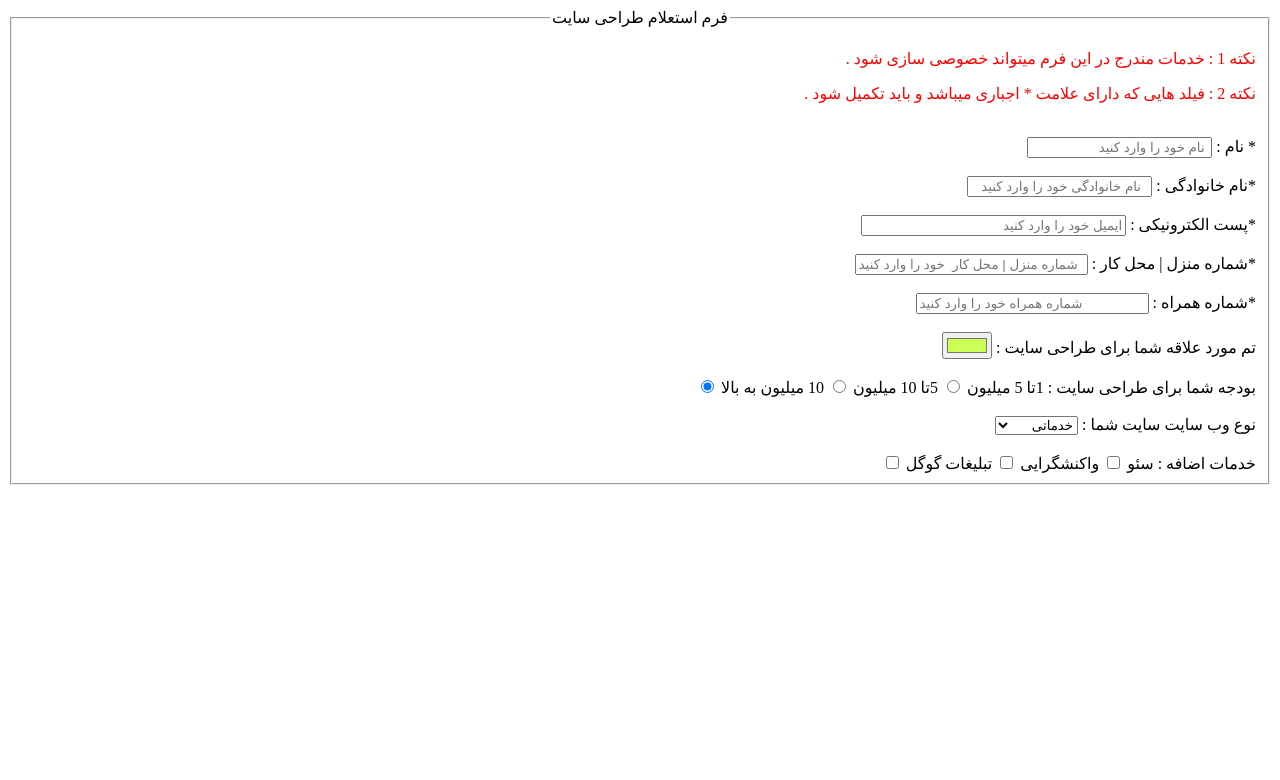
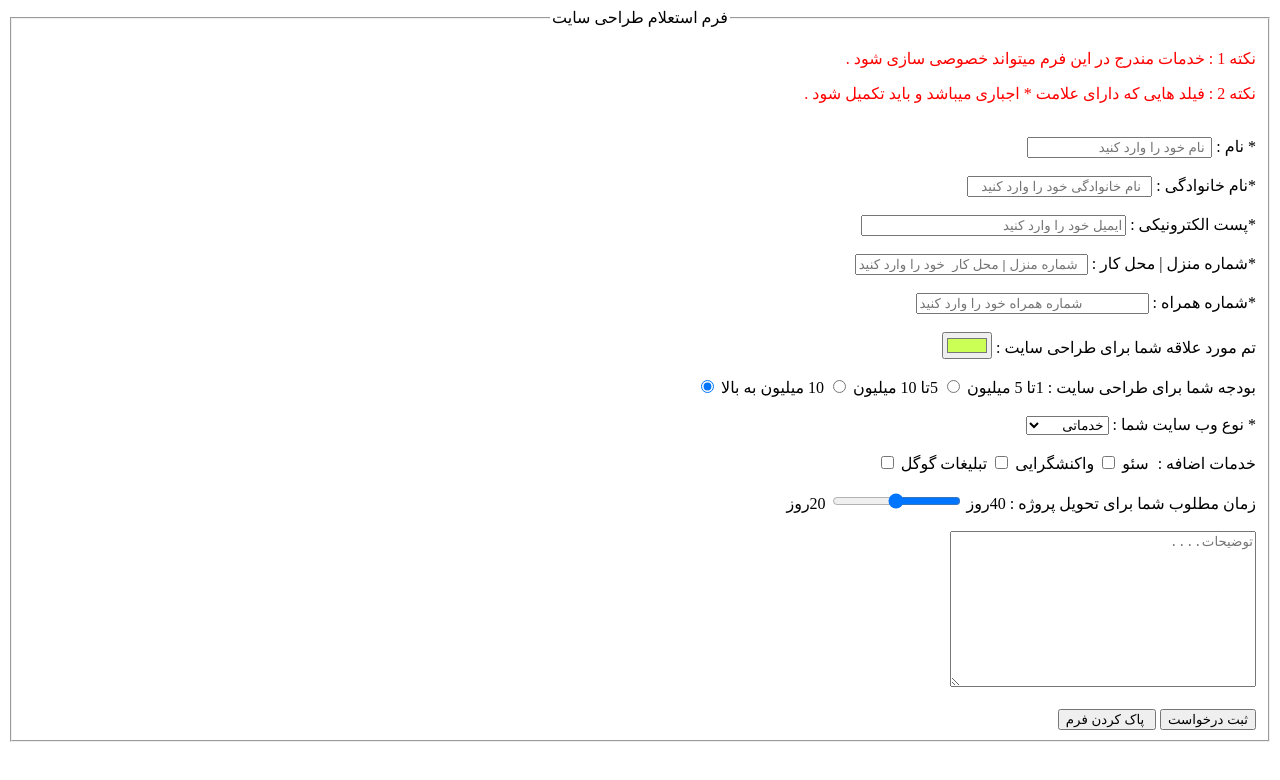
Before and after one commit to hamidst4322/html-form-mini-project, a plain HTML site: page form.html in a window 1280 px wide. Drawn offline with Linux system fonts and the light colour scheme.

Commit message:
add Additionalservicesand description and submit,reset

```diff
--- a/form.html
+++ b/form.html
@@ -43,8 +43,8 @@
           <input type="radio" name="bodje" id="">
           <span>10 میلیون به بالا</span>
           <input type="radio" name="bodje" id="" checked> <br></br>
-          <label for="">نوع وب سایت سایت شما :</label>
-          <select>
+          <label for="">* نوع وب سایت شما :</label>
+          <select required>
 <option value=""> خدماتی</option>
 <option value=""> شرکت</option>
 <option value=""> فروشگاهی</option>
@@ -52,13 +52,20 @@
 <option value=""> سایر ...</option>
           </select>
           <br><br>
-          <label for="">خدمات اضافه :</label>
+          <label for="" style="margin-left: 5px;">خدمات اضافه :</label>
           <span>سئو</span>
 <input type="checkbox" name="seo" id="">
           <span>واکنشگرایی</span>
 <input type="checkbox" name="bs" id="">
           <span>تبلیغات گوگل</span>
-<input type="checkbox" name="ads" id="">
+<input type="checkbox" name="ads" id=""><br><br>
+<label for=""> زمان مطلوب شما برای تحویل پروژه :</label>
+<span>40روز</span>
+<input type="range">
+<span>20روز</span><br><br>
+<textarea style="width: 300px;height: 150px;" placeholder="توضیحات...."></textarea><br><br>
+<input type="submit" value="ثبت درخواست" name="submit">
+<input type="reset" value=" پاک کردن فرم" name="reset">
         </form>
       </fieldset>
     </form>
```
